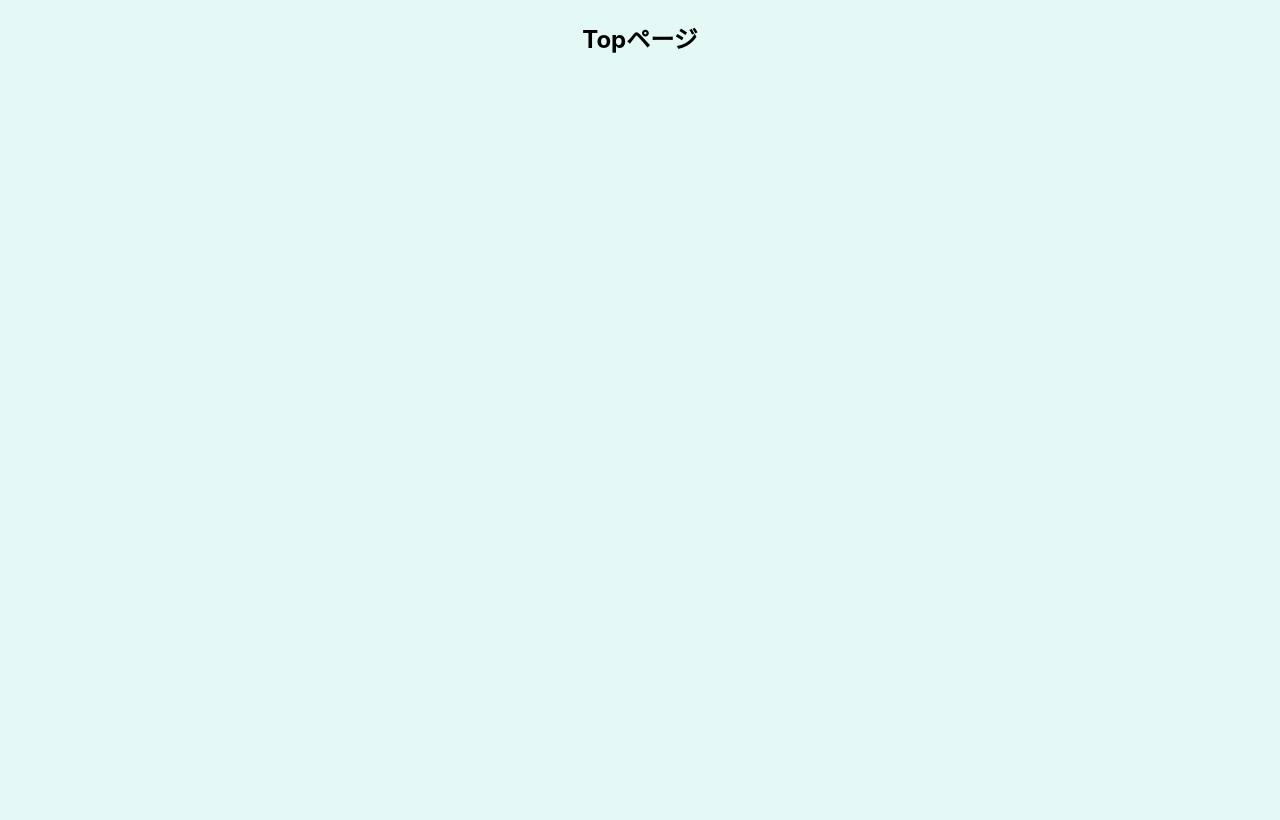
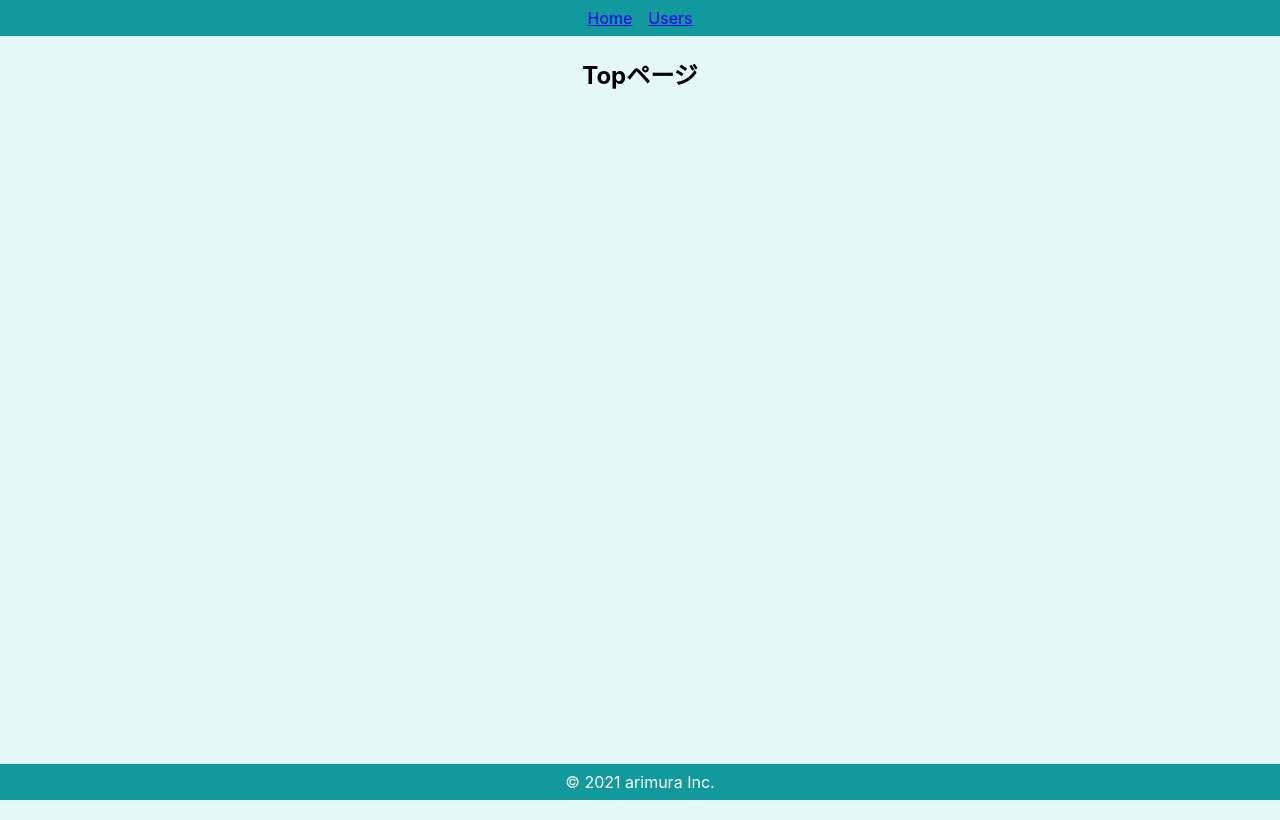
Before and after one commit to Arimuuuura/react-Atomic-Design, a React (Create React App) app in the folder app/: page / in a window 1280 px wide. Built offline with nearby package versions, Linux system fonts and the light colour scheme.

Commit message:
page ごとの出し分け

```diff
--- a/app/src/router/Router.jsx
+++ b/app/src/router/Router.jsx
@@ -2,16 +2,22 @@ import React from 'react'
 import { BrowserRouter, Switch, Route } from 'react-router-dom'
 import { Top } from '../components/pages/Top'
 import { Users } from '../components/pages/Users'
+import { DefaultLayout } from '../components/templates/DefaultLayout'
+import { HeaderOnly } from '../components/templates/HeaderOnly'
 
 export const Router = () => {
   return (
     <BrowserRouter>
       <Switch>
         <Route exact path="/">
-          <Top />
+          <DefaultLayout>
+            <Top />
+          </DefaultLayout>
         </Route>
         <Route exact path="/users">
-          <Users />
+          <HeaderOnly>
+            <Users />
+          </HeaderOnly>
         </Route>
       </Switch>
     </BrowserRouter>
```
